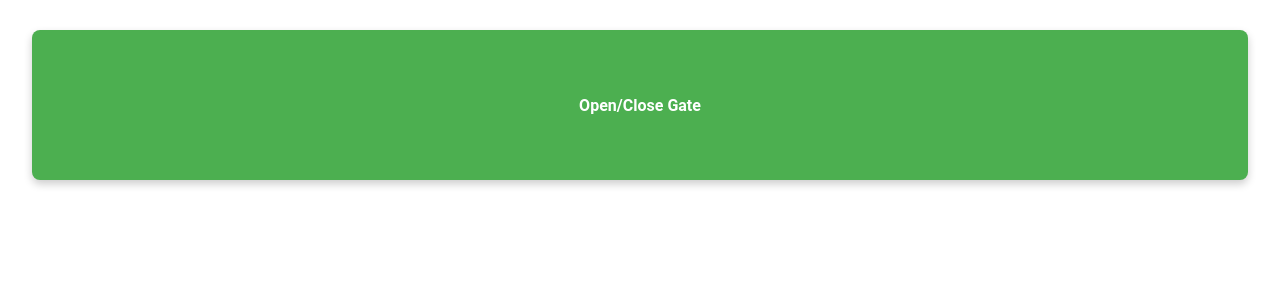
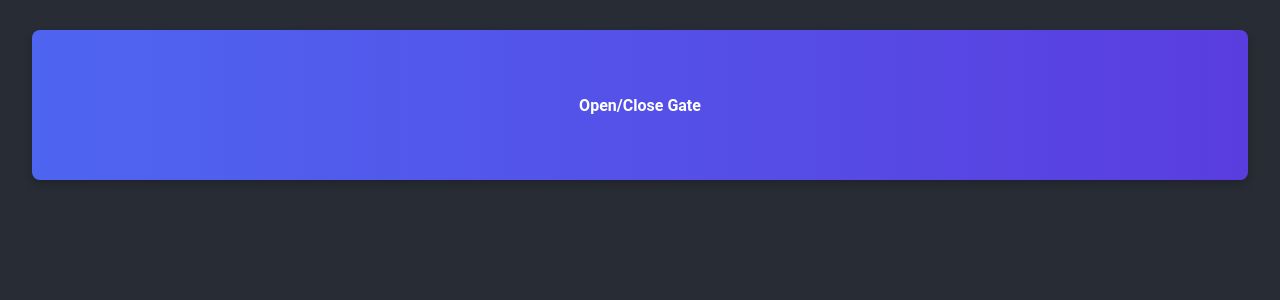
Before and after one commit to jordancole18/gate-opener-app, a React (Create React App) app: page / in a window 1280 px wide. Shown: the top 300 px of the page. Built offline with nearby package versions, Linux system fonts and the light colour scheme.

Commit message:
Changed to dark mode

```diff
--- a/src/App.css
+++ b/src/App.css
@@ -8,7 +8,8 @@
 }
 
 .gate-opener-btn {
-    background-color: #4CAF50;
+    /* linear-gradient(to right, #4e65f1 0%, #5a3ddf 100%) */
+    background: linear-gradient(to right, #4e65f1 0%, #5a3ddf 100%);
     border: none;
     color: white;
     text-align: center;
@@ -25,3 +26,13 @@
     box-shadow: 0 4px 8px 0 rgba(0,0,0,0.2);
     height: 150px;
 }
+
+body {
+  /* dark theme */
+  background-color: #282c34;
+}
+
+p {
+  color: white;
+  font-family: 'Roboto', sans-serif;
+}
```
